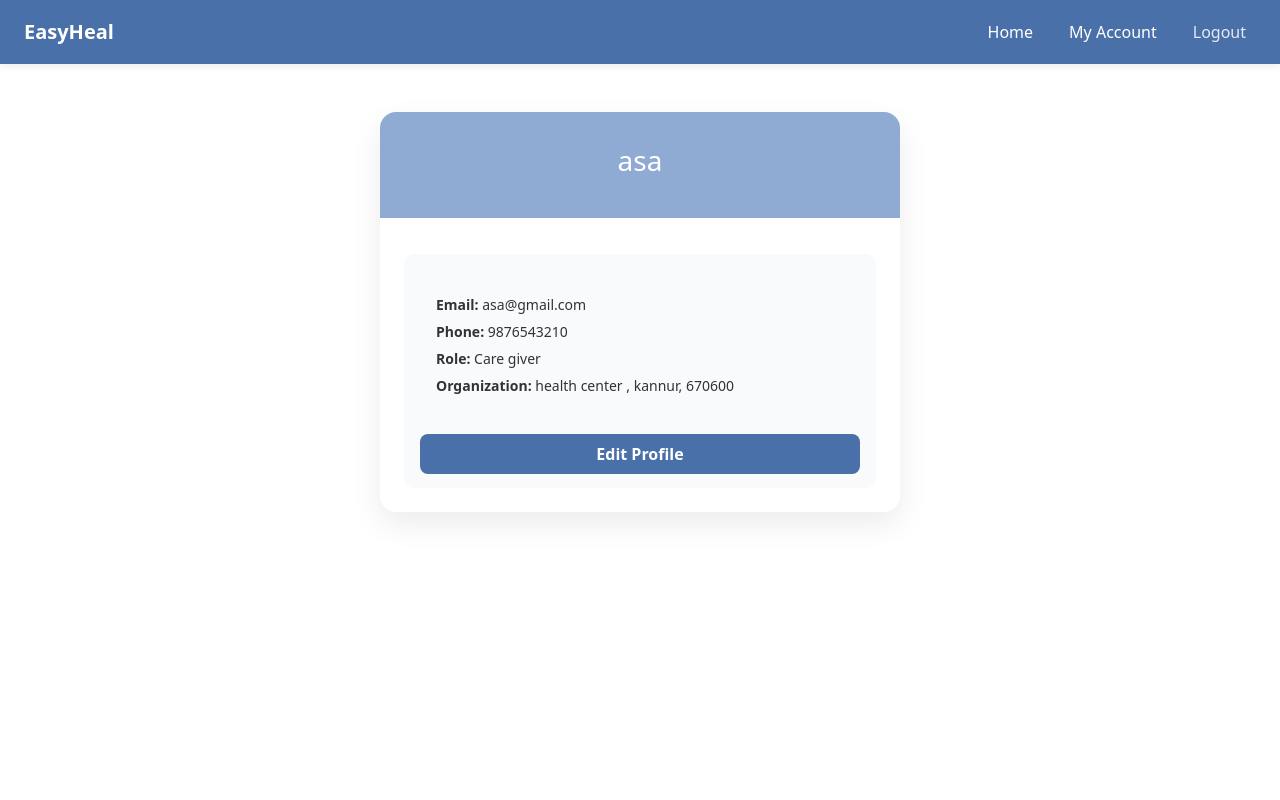
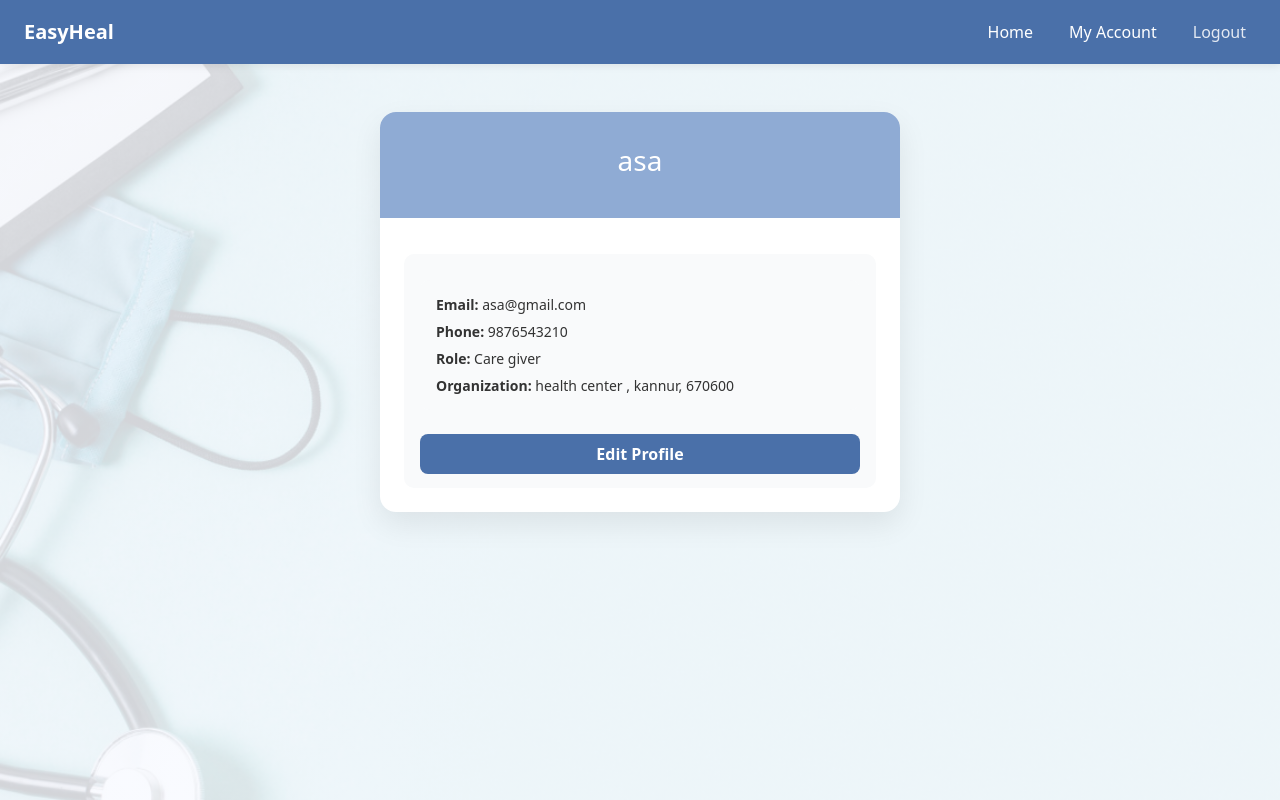
Before and after one commit to FaheemaTamton/EasyHeal, a Django app: page /account/ in a window 1280 px wide. Run offline with Django 5.2, Linux system fonts and the light colour scheme; a user stored in the database is signed in; data comes from the database, SQL or seed files in the repository.

Commit message:
Update EasyHeal

```diff
--- a/backend/templates/my_account.html
+++ b/backend/templates/my_account.html
@@ -16,6 +16,20 @@
       --theme-hover: #4A70A9;
     }
 
+    body {
+  min-height: 100vh;
+
+  background:
+    linear-gradient(
+      rgba(248, 250, 255, 0.85),
+      rgba(248, 250, 255, 0.85)
+    ),
+    url("{% static 'core/7.jpg' %}");
+
+  background-size: cover;
+  background-position: center;
+  background-repeat: no-repeat;
+}
 
 
     .profile-card {
```
Also changed, not shown: backend/templates/alarm_ringing.html (+12 -0 lines).
